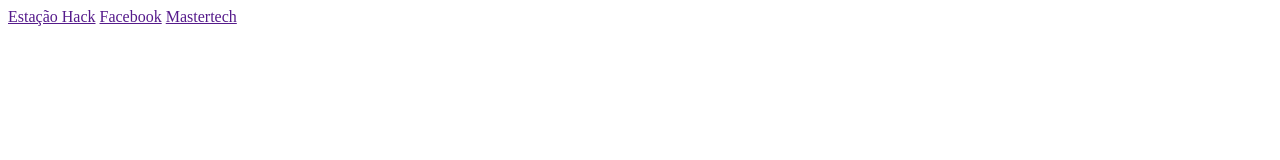
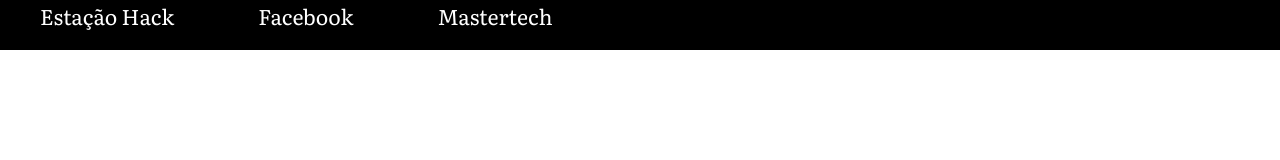
Before and after one commit to MiIyama/d101-git, a plain HTML site: page index.html in a window 1280 px wide. Drawn offline with Linux system fonts and the light colour scheme.

Commit message:
estilizar navbar

```diff
--- a/index.html
+++ b/index.html
@@ -4,6 +4,8 @@
     <meta charset="UTF-8">
     <meta name="viewport" content="width=device-width, initial-scale=1.0">
     <meta http-equiv="X-UA-Compatible" content="ie=edge">
+    <link href="https://fonts.googleapis.com/css?family=Literata&display=swap" rel="stylesheet">
+    <link rel="stylesheet" href="style.css">
     <title>Meu site</title>
 </head>
 <body>
--- /dev/null
+++ b/style.css
@@ -0,0 +1,16 @@
+body{
+    margin: 0;
+}
+
+nav{
+    background-color: black;
+    height: 50px;
+}
+
+a{
+    color: white;
+    text-decoration: none;
+    font-size: 16pt;
+    font-family: 'Literata', serif;
+    padding: 40px;
+}
```
